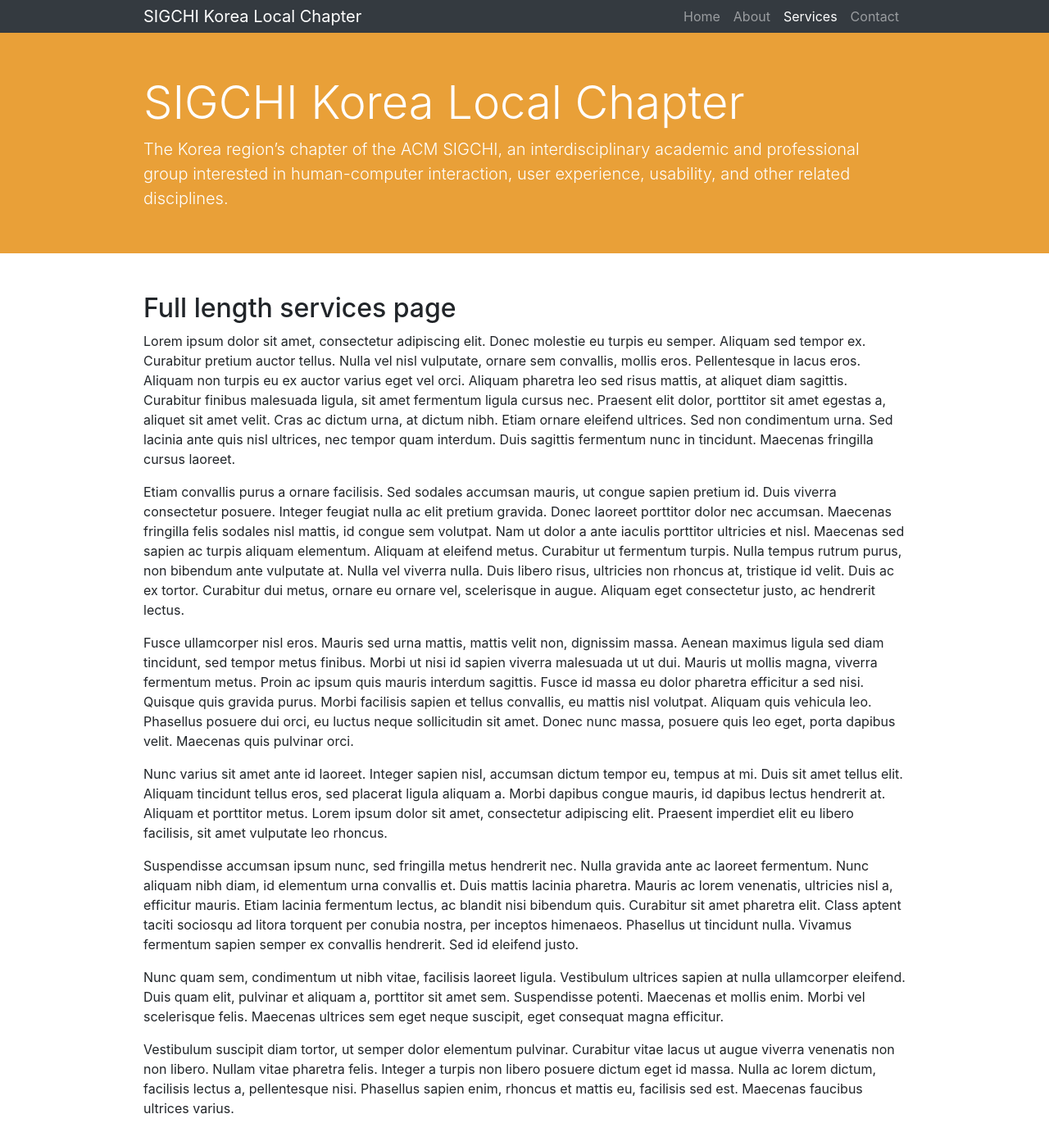
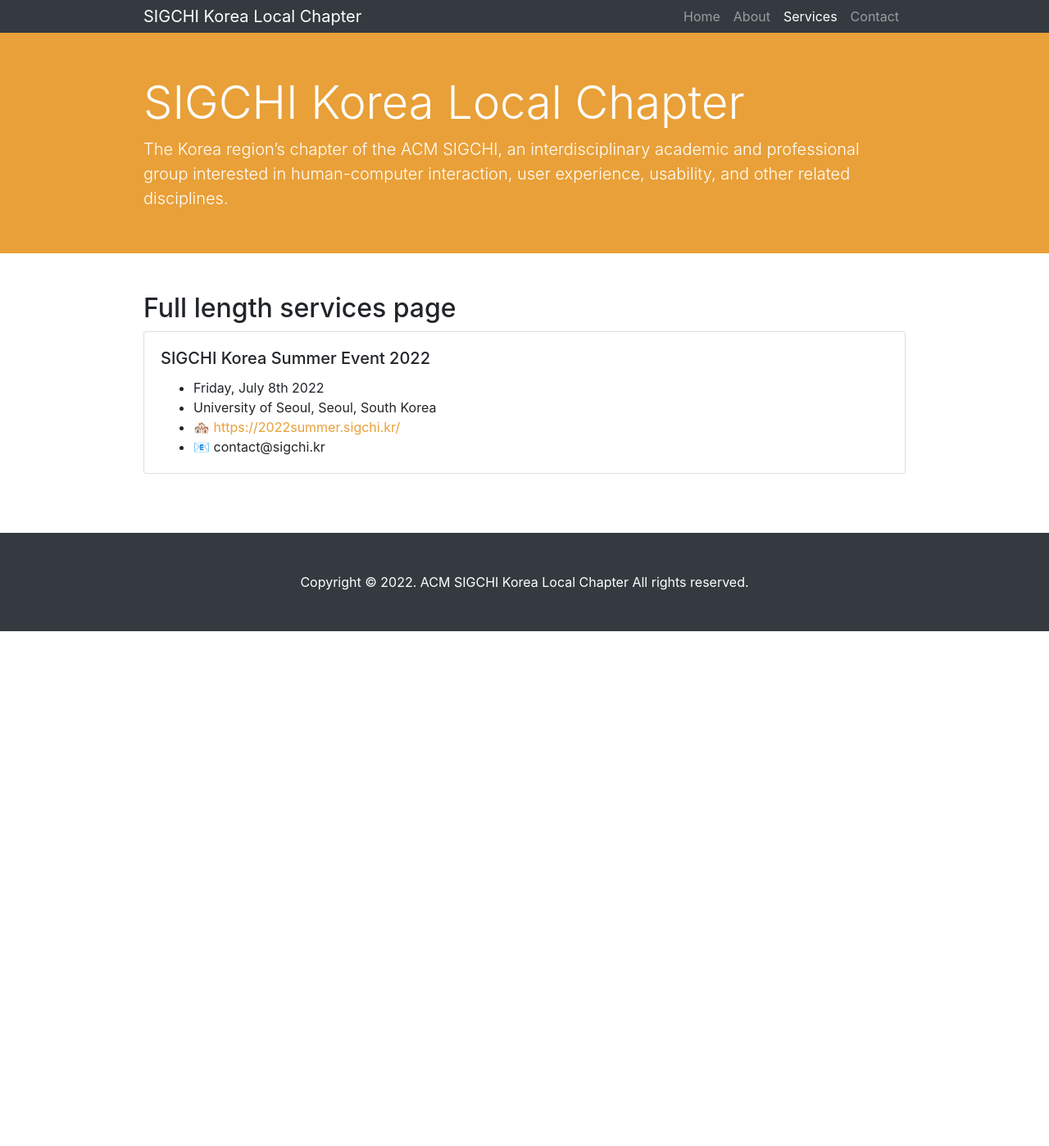
Before and after one commit to sigchikr/sigchikr.github.io, a Jekyll site: the page built from _pages/services.md, in a window 1280 px wide and 1400 px high. Shown: the whole window at 82% size. Built offline with Jekyll 4.4.1, drawn with Linux system fonts in a browser that asks for light colours.

Commit message:
updated.

```diff
--- a/_pages/services.md
+++ b/_pages/services.md
@@ -5,16 +5,17 @@
 
 ## Full length services page
 
-Lorem ipsum dolor sit amet, consectetur adipiscing elit. Donec molestie eu turpis eu semper. Aliquam sed tempor ex. Curabitur pretium auctor tellus. Nulla vel nisl vulputate, ornare sem convallis, mollis eros. Pellentesque in lacus eros. Aliquam non turpis eu ex auctor varius eget vel orci. Aliquam pharetra leo sed risus mattis, at aliquet diam sagittis. Curabitur finibus malesuada ligula, sit amet fermentum ligula cursus nec. Praesent elit dolor, porttitor sit amet egestas a, aliquet sit amet velit. Cras ac dictum urna, at dictum nibh. Etiam ornare eleifend ultrices. Sed non condimentum urna. Sed lacinia ante quis nisl ultrices, nec tempor quam interdum. Duis sagittis fermentum nunc in tincidunt. Maecenas fringilla cursus laoreet.
-
-Etiam convallis purus a ornare facilisis. Sed sodales accumsan mauris, ut congue sapien pretium id. Duis viverra consectetur posuere. Integer feugiat nulla ac elit pretium gravida. Donec laoreet porttitor dolor nec accumsan. Maecenas fringilla felis sodales nisl mattis, id congue sem volutpat. Nam ut dolor a ante iaculis porttitor ultricies et nisl. Maecenas sed sapien ac turpis aliquam elementum. Aliquam at eleifend metus. Curabitur ut fermentum turpis. Nulla tempus rutrum purus, non bibendum ante vulputate at. Nulla vel viverra nulla. Duis libero risus, ultricies non rhoncus at, tristique id velit. Duis ac ex tortor. Curabitur dui metus, ornare eu ornare vel, scelerisque in augue. Aliquam eget consectetur justo, ac hendrerit lectus.
-
-Fusce ullamcorper nisl eros. Mauris sed urna mattis, mattis velit non, dignissim massa. Aenean maximus ligula sed diam tincidunt, sed tempor metus finibus. Morbi ut nisi id sapien viverra malesuada ut ut dui. Mauris ut mollis magna, viverra fermentum metus. Proin ac ipsum quis mauris interdum sagittis. Fusce id massa eu dolor pharetra efficitur a sed nisi. Quisque quis gravida purus. Morbi facilisis sapien et tellus convallis, eu mattis nisl volutpat. Aliquam quis vehicula leo. Phasellus posuere dui orci, eu luctus neque sollicitudin sit amet. Donec nunc massa, posuere quis leo eget, porta dapibus velit. Maecenas quis pulvinar orci.
-
-Nunc varius sit amet ante id laoreet. Integer sapien nisl, accumsan dictum tempor eu, tempus at mi. Duis sit amet tellus elit. Aliquam tincidunt tellus eros, sed placerat ligula aliquam a. Morbi dapibus congue mauris, id dapibus lectus hendrerit at. Aliquam et porttitor metus. Lorem ipsum dolor sit amet, consectetur adipiscing elit. Praesent imperdiet elit eu libero facilisis, sit amet vulputate leo rhoncus.
-
-Suspendisse accumsan ipsum nunc, sed fringilla metus hendrerit nec. Nulla gravida ante ac laoreet fermentum. Nunc aliquam nibh diam, id elementum urna convallis et. Duis mattis lacinia pharetra. Mauris ac lorem venenatis, ultricies nisl a, efficitur mauris. Etiam lacinia fermentum lectus, ac blandit nisi bibendum quis. Curabitur sit amet pharetra elit. Class aptent taciti sociosqu ad litora torquent per conubia nostra, per inceptos himenaeos. Phasellus ut tincidunt nulla. Vivamus fermentum sapien semper ex convallis hendrerit. Sed id eleifend justo.
-
-Nunc quam sem, condimentum ut nibh vitae, facilisis laoreet ligula. Vestibulum ultrices sapien at nulla ullamcorper eleifend. Duis quam elit, pulvinar et aliquam a, porttitor sit amet sem. Suspendisse potenti. Maecenas et mollis enim. Morbi vel scelerisque felis. Maecenas ultrices sem eget neque suscipit, eget consequat magna efficitur.
-
-Vestibulum suscipit diam tortor, ut semper dolor elementum pulvinar. Curabitur vitae lacus ut augue viverra venenatis non non libero. Nullam vitae pharetra felis. Integer a turpis non libero posuere dictum eget id massa. Nulla ac lorem dictum, facilisis lectus a, pellentesque nisi. Phasellus sapien enim, rhoncus et mattis eu, facilisis sed est. Maecenas faucibus ultrices varius.
+<div class="menu_template" id="menu_courses" style="">
+    <div class="card">
+        <div class="card-body">
+            <h5 class="card-title">SIGCHI Korea Summer Event 2022</h5>
+            <ul class="card-text">
+                <li>Friday, July 8th 2022</li>
+                <li>University of Seoul, Seoul, South Korea</li>
+                <li>🏘️ <a href="https://2022summer.sigchi.kr/">https://2022summer.sigchi.kr/</a></li>
+                <li>📧 contact@sigchi.kr</li>
+            </ul>
+        </div>
+    </div>
+    <br>
+</div>
```
Also changed, not shown: _pages/about.html (+30 -28 lines), assets/image/members/kimyoonji.jpg (added).
